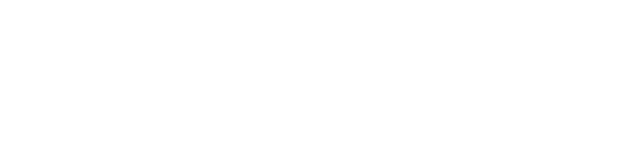
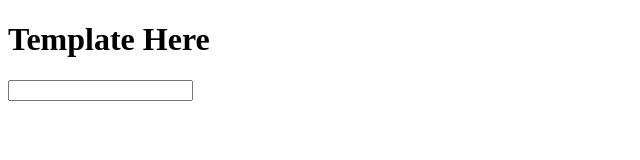
Before and after one commit to narek4241/web-framework, a website with bundled scripts: page index.html in a window 1280 px wide. Shown: the whole page, without its empty margins (0-640 px from the left). Built offline with nearby package versions, Linux system fonts and the light colour scheme; data requests are answered from the project's data file.

Commit message:
setup View, UserForm -> rendering some html

```diff
--- a/index.html
+++ b/index.html
@@ -6,6 +6,7 @@
     <title>Document</title>
   </head>
   <body>
+    <div id="root"></div>
     <script src="src/index.ts"></script>
   </body>
 </html>
--- a/src/index.ts
+++ b/src/index.ts
@@ -1,10 +1,5 @@
-import { User } from './models/User';
+import { UserForm } from './views/UserForm';
 
-const collection = User.buildUserCollection();
+const userForm = new UserForm(document.getElementById('root'));
 
-collection.on('change', () => {
-  console.log(collection);
-});
-
-// #task #findOut async-nity nuance workflow
-collection.fetch();
+userForm.render();
--- a/src/models/Collection.ts
+++ b/src/models/Collection.ts
@@ -10,6 +10,7 @@ export class Collection<T, K> {
   on = this.events.on;
   trigger = this.events.trigger;
 
+  // #task #findOut async-nity nuance workflow
   fetch(): void {
     axios.get(this.rootUrl).then((response: AxiosResponse) => {
       response.data.forEach((value: K) => {
--- /dev/null
+++ b/src/views/UserForm.ts
@@ -0,0 +1,20 @@
+export class UserForm {
+  constructor(public parent: Element) {}
+
+  template(): string {
+    return `
+    <div>
+      <h1>Template Here</h1>
+      <input />
+    </div>
+  `;
+  }
+
+  render(): void {
+    const templateELement = document.createElement('template');
+    templateELement.innerHTML = this.template();
+
+    // #task #res2 dom
+    this.parent.append(templateELement.content);
+  }
+}
```
